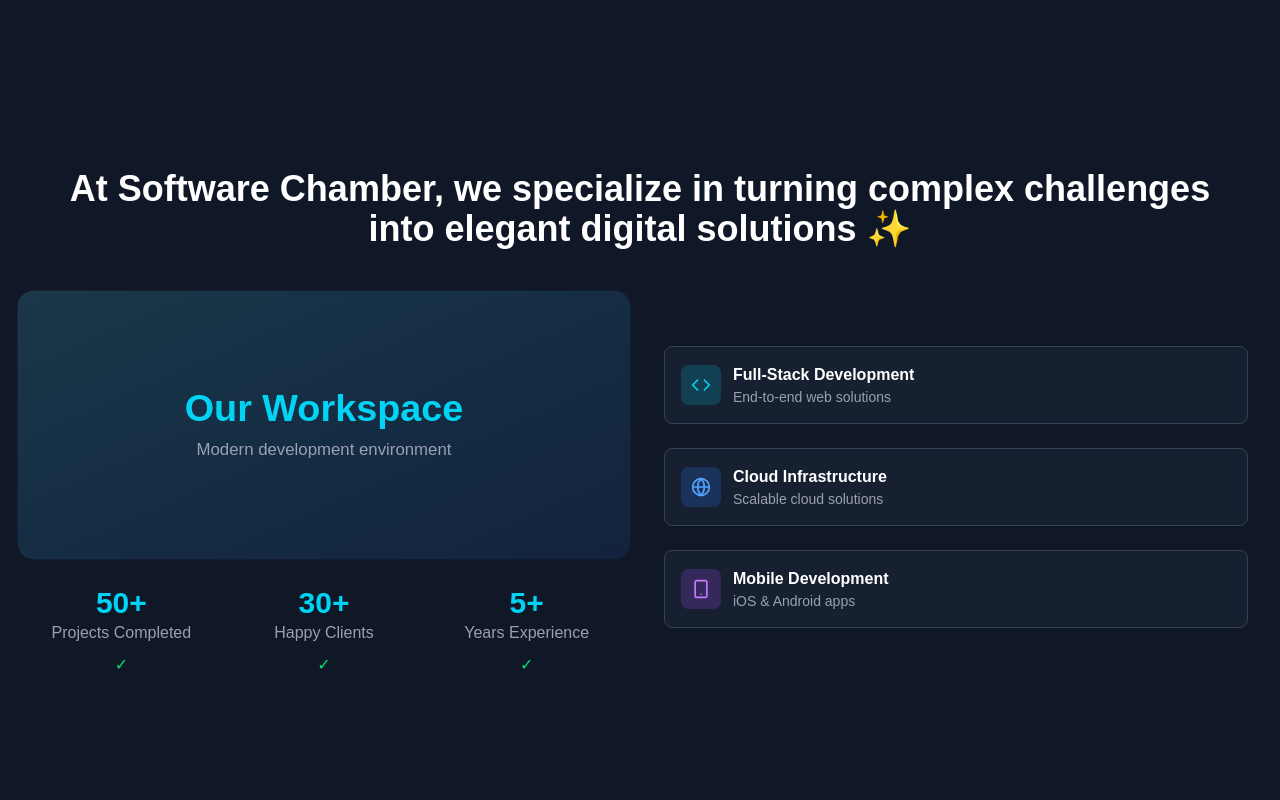
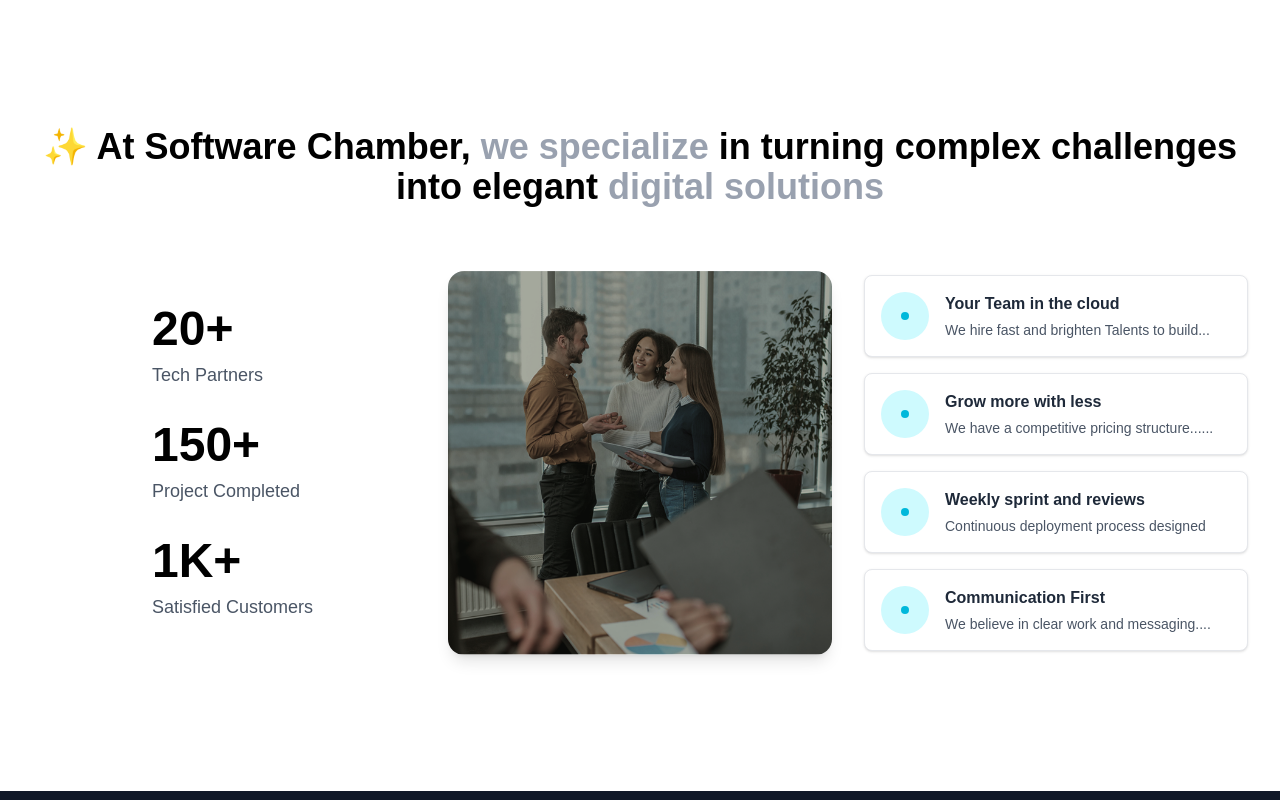
Before and after one commit to siam114/software-chamber-portfolio-website, a Next.js app: page / in a window 1280 px wide. Shown: the part 940-1740 px from the top of the page. Built offline with nearby package versions, Linux system fonts and the light colour scheme.

Commit message:
complete stats section

```diff
--- a/src/components/StatsSection.tsx
+++ b/src/components/StatsSection.tsx
@@ -1,5 +1,6 @@
-import React, { useState, useEffect, useRef } from 'react';
-import { Code, Globe, Smartphone } from 'lucide-react';
+import React, { useState, useEffect, useRef } from "react";
+import { Code, Globe, Smartphone } from "lucide-react";
+import Image from "next/image";
 
 // Animation hook for intersection observer
 const useInView = (threshold = 0.4) => {
@@ -56,87 +57,188 @@
   const statsSection = useInView(0.4);
 
   // Counter hooks
-  const projectCount = useCounter(50, 1200, statsSection.inView);
-  const clientCount = useCounter(30, 1200, statsSection.inView);
-  const experienceCount = useCounter(5, 1200, statsSection.inView);
+  const techPartners = useCounter(20, 1200, statsSection.inView);
+  const projectsCompleted = useCounter(150, 1200, statsSection.inView);
+  const satisfiedCustomers = useCounter(1000, 1200, statsSection.inView);
 
   return (
-    <section ref={statsSection.ref} className="relative min-h-screen flex items-center justify-center pt-16 overflow-hidden bg-gray-900 text-white">
+    <section
+      ref={statsSection.ref}
+      className="relative min-h-screen flex items-center justify-center py-20 overflow-hidden bg-white text-black"
+    >
       <div className="max-w-7xl mx-auto px-4 sm:px-6 lg:px-8">
-        <div className={`text-center mb-12 transition-all duration-450 ease-out ${statsSection.inView ? 'opacity-100 translate-y-0' : 'opacity-0 translate-y-6'}`}>
-          <h2 className="text-3xl lg:text-4xl font-bold mb-4 text-white">
-            At Software Chamber, we specialize in turning complex challenges into elegant digital solutions ✨
+        {/* Header */}
+        <div
+          className={`text-center mb-16 transition-all duration-450 ease-out ${
+            statsSection.inView
+              ? "opacity-100 translate-y-0"
+              : "opacity-0 translate-y-6"
+          }`}
+        >
+          <h2 className="text-3xl lg:text-4xl font-bold mb-4">
+            ✨ At Software Chamber,{" "}
+            <span className="text-gray-400">we specialize</span> in turning
+            complex challenges into elegant{" "}
+            <span className="text-gray-400">digital solutions</span>
           </h2>
         </div>
 
-        <div className="grid lg:grid-cols-2 gap-12 items-center">
-          {/* Stats */}
-          <div className="space-y-8">
-            <div className={`transition-all duration-500 ease-out ${statsSection.inView ? 'opacity-100 scale-105' : 'opacity-100 scale-100'}`}>
-              <div className="relative w-full h-64 bg-gradient-to-br from-gray-800 to-gray-900 rounded-2xl overflow-hidden">
-                <div className="absolute inset-0 bg-gradient-to-br from-cyan-500/10 to-blue-500/10" />
-                <div className="relative p-8 h-full flex items-center justify-center">
-                  <div className="text-center">
-                    <div className="text-4xl font-bold text-cyan-400 mb-2">Our Workspace</div>
-                    <div className="text-gray-400">Modern development environment</div>
+        {/* Three Column Layout */}
+        <div className="grid lg:grid-cols-3 gap-8 items-center">
+          {/* Left Side - Stats */}
+          <div className="space-y-8 pl-30">
+            <div
+              className={`transition-all duration-450 ease-out ${
+                statsSection.inView
+                  ? "opacity-100 translate-y-0"
+                  : "opacity-0 translate-y-6"
+              }`}
+            >
+              <div className="text-left">
+                <div className="text-4xl lg:text-5xl font-bold text-black mb-2">
+                  {techPartners}+
+                </div>
+                <div className="text-gray-600 text-lg">Tech Partners</div>
+              </div>
+            </div>
+
+            <div
+              className={`transition-all duration-450 ease-out delay-100 ${
+                statsSection.inView
+                  ? "opacity-100 translate-y-0"
+                  : "opacity-0 translate-y-6"
+              }`}
+            >
+              <div className="text-left">
+                <div className="text-4xl lg:text-5xl font-bold text-black mb-2">
+                  {projectsCompleted}+
+                </div>
+                <div className="text-gray-600 text-lg">Project Completed</div>
+              </div>
+            </div>
+
+            <div
+              className={`transition-all duration-450 ease-out delay-200 ${
+                statsSection.inView
+                  ? "opacity-100 translate-y-0"
+                  : "opacity-0 translate-y-6"
+              }`}
+            >
+              <div className="text-left">
+                <div className="text-4xl lg:text-5xl font-bold text-black mb-2">
+                  {satisfiedCustomers >= 1000 ? "1K" : satisfiedCustomers}+
+                </div>
+                <div className="text-gray-600 text-lg">Satisfied Customers</div>
+              </div>
+            </div>
+          </div>
+
+          {/* middle part */}
+
+          <div
+            className={`transition-all duration-500 ease-out ${
+              statsSection.inView
+                ? "opacity-100 scale-100"
+                : "opacity-0 scale-95"
+            }`}
+          >
+            <div className="relative w-full h-80 lg:h-96 rounded-2xl overflow-hidden shadow-lg">
+              <Image
+                src="/Rectangle 6.png"
+                alt="Our Team"
+                fill
+                className="object-cover"
+                priority
+              />
+            </div>
+          </div>
+
+          {/* Right Side - Services */}
+          <div className="space-y-4">
+            <div
+              className={`transition-all duration-450 ease-out ${
+                statsSection.inView
+                  ? "opacity-100 translate-y-0"
+                  : "opacity-0 translate-y-6"
+              }`}
+            >
+              <div className="flex items-center gap-4 p-4 bg-white border border-gray-200 rounded-lg shadow-sm hover:shadow-md transition-shadow">
+                <div className="w-12 h-12 bg-cyan-100 rounded-full flex items-center justify-center">
+                  <div className="w-2 h-2 bg-cyan-500 rounded-full"></div>
+                </div>
+                <div>
+                  <div className="font-semibold text-gray-800 mb-1">
+                    Your Team in the cloud
+                  </div>
+                  <div className="text-sm text-gray-600">
+                    We hire fast and brighten Talents to build...
                   </div>
                 </div>
               </div>
             </div>
 
-            <div className="grid grid-cols-3 gap-6">
-              <div className={`text-center transition-all duration-450 ease-out ${statsSection.inView ? 'opacity-100 translate-y-0' : 'opacity-0 translate-y-6'}`}>
-                <div className="text-3xl font-bold text-cyan-400">{projectCount}+</div>
-                <div className="text-gray-400">Projects Completed</div>
-                <div className="w-6 h-6 mx-auto mt-2 text-green-400">✓</div>
-              </div>
-              <div className={`text-center transition-all duration-450 ease-out delay-100 ${statsSection.inView ? 'opacity-100 translate-y-0' : 'opacity-0 translate-y-6'}`}>
-                <div className="text-3xl font-bold text-cyan-400">{clientCount}+</div>
-                <div className="text-gray-400">Happy Clients</div>
-                <div className="w-6 h-6 mx-auto mt-2 text-green-400">✓</div>
-              </div>
-              <div className={`text-center transition-all duration-450 ease-out delay-200 ${statsSection.inView ? 'opacity-100 translate-y-0' : 'opacity-0 translate-y-6'}`}>
-                <div className="text-3xl font-bold text-cyan-400">{experienceCount}+</div>
-                <div className="text-gray-400">Years Experience</div>
-                <div className="w-6 h-6 mx-auto mt-2 text-green-400">✓</div>
-              </div>
-            </div>
-          </div>
-
-          {/* Services Preview */}
-          <div className="space-y-6">
-            <div className={`transition-all duration-450 ease-out ${statsSection.inView ? 'opacity-100 translate-y-0' : 'opacity-0 translate-y-6'}`}>
-              <div className="flex items-center gap-3 p-4 bg-gray-800/50 rounded-lg border border-gray-700">
-                <div className="w-10 h-10 bg-cyan-500/20 rounded-lg flex items-center justify-center">
-                  <Code className="w-5 h-5 text-cyan-400" />
+            <div
+              className={`transition-all duration-450 ease-out delay-100 ${
+                statsSection.inView
+                  ? "opacity-100 translate-y-0"
+                  : "opacity-0 translate-y-6"
+              }`}
+            >
+              <div className="flex items-center gap-4 p-4 bg-white border border-gray-200 rounded-lg shadow-sm hover:shadow-md transition-shadow">
+                <div className="w-12 h-12 bg-cyan-100 rounded-full flex items-center justify-center">
+                  <div className="w-2 h-2 bg-cyan-500 rounded-full"></div>
                 </div>
                 <div>
-                  <div className="font-semibold text-white">Full-Stack Development</div>
-                  <div className="text-sm text-gray-400">End-to-end web solutions</div>
+                  <div className="font-semibold text-gray-800 mb-1">
+                    Grow more with less
+                  </div>
+                  <div className="text-sm text-gray-600">
+                    We have a competitive pricing structure......
+                  </div>
                 </div>
               </div>
             </div>
 
-            <div className={`transition-all duration-450 ease-out delay-100 ${statsSection.inView ? 'opacity-100 translate-y-0' : 'opacity-0 translate-y-6'}`}>
-              <div className="flex items-center gap-3 p-4 bg-gray-800/50 rounded-lg border border-gray-700">
-                <div className="w-10 h-10 bg-blue-500/20 rounded-lg flex items-center justify-center">
-                  <Globe className="w-5 h-5 text-blue-400" />
+            <div
+              className={`transition-all duration-450 ease-out delay-200 ${
+                statsSection.inView
+                  ? "opacity-100 translate-y-0"
+                  : "opacity-0 translate-y-6"
+              }`}
+            >
+              <div className="flex items-center gap-4 p-4 bg-white border border-gray-200 rounded-lg shadow-sm hover:shadow-md transition-shadow">
+                <div className="w-12 h-12 bg-cyan-100 rounded-full flex items-center justify-center">
+                  <div className="w-2 h-2 bg-cyan-500 rounded-full"></div>
                 </div>
                 <div>
-                  <div className="font-semibold text-white">Cloud Infrastructure</div>
-                  <div className="text-sm text-gray-400">Scalable cloud solutions</div>
+                  <div className="font-semibold text-gray-800 mb-1">
+                    Weekly sprint and reviews
+                  </div>
+                  <div className="text-sm text-gray-600">
+                    Continuous deployment process designed
+                  </div>
                 </div>
               </div>
             </div>
 
-            <div className={`transition-all duration-450 ease-out delay-200 ${statsSection.inView ? 'opacity-100 translate-y-0' : 'opacity-0 translate-y-6'}`}>
-              <div className="flex items-center gap-3 p-4 bg-gray-800/50 rounded-lg border border-gray-700">
-                <div className="w-10 h-10 bg-purple-500/20 rounded-lg flex items-center justify-center">
-                  <Smartphone className="w-5 h-5 text-purple-400" />
+            <div
+              className={`transition-all duration-450 ease-out delay-300 ${
+                statsSection.inView
+                  ? "opacity-100 translate-y-0"
+                  : "opacity-0 translate-y-6"
+              }`}
+            >
+              <div className="flex items-center gap-4 p-4 bg-white border border-gray-200 rounded-lg shadow-sm hover:shadow-md transition-shadow">
+                <div className="w-12 h-12 bg-cyan-100 rounded-full flex items-center justify-center">
+                  <div className="w-2 h-2 bg-cyan-500 rounded-full"></div>
                 </div>
                 <div>
-                  <div className="font-semibold text-white">Mobile Development</div>
-                  <div className="text-sm text-gray-400">iOS & Android apps</div>
+                  <div className="font-semibold text-gray-800 mb-1">
+                    Communication First
+                  </div>
+                  <div className="text-sm text-gray-600">
+                    We believe in clear work and messaging....
+                  </div>
                 </div>
               </div>
             </div>
```
Also changed, not shown: public/Rectangle 6.png (added).
